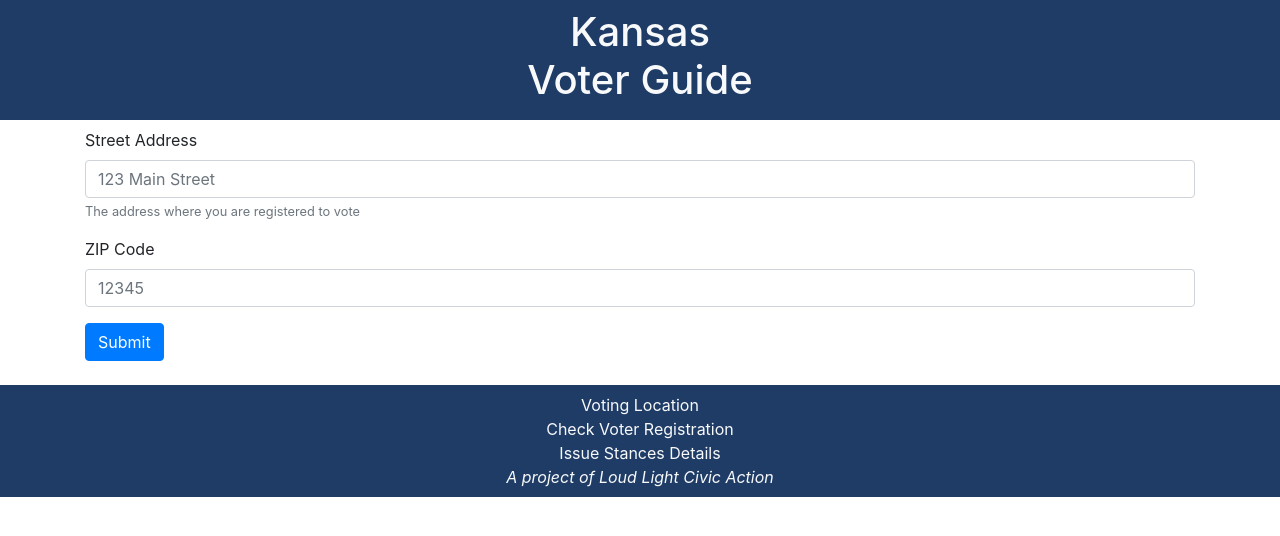
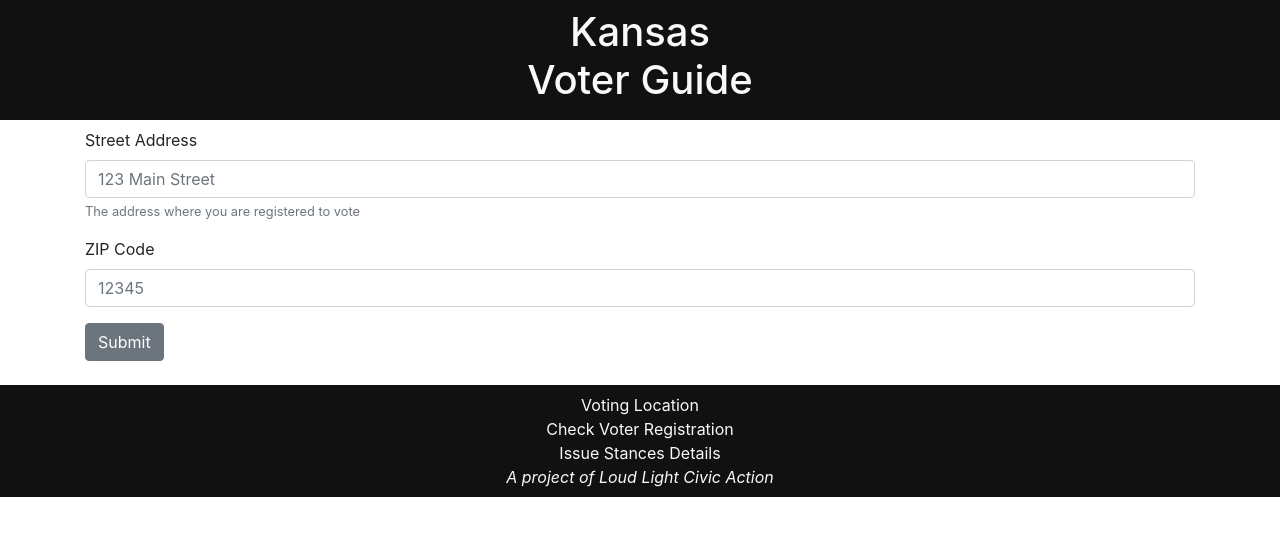
Before and after one commit to loudlightaction/voter-guide, a PHP site: page / in a window 1280 px wide. Shown: the top 536 px of the page. Run offline with PHP 8.4, Linux system fonts and the light colour scheme; data that the repository does not hold is empty; some libraries are stand-ins or nearby versions.

Commit message:
neutralize colors

```diff
--- a/index.php
+++ b/index.php
@@ -58,7 +58,8 @@
 
     <style>
       .nav-bg {
-        background-color: #1f3c67!important;
+        background-color: #111!important;
+        /* background-color: #1f3c67!important; */
       }
       .border-dark {
         border-color: #1f3c67!important;
@@ -151,7 +152,7 @@
   </div><!-- #voter-profile -->
 
   <div class="container text-center mt-2 mb-2">
-    <a class="btn btn-primary" href="<?= get_this_url() ?>">Lookup another address</a>
+    <a class="btn btn-secondary" href="<?= get_this_url() ?>">Lookup another address</a>
   </div>
 
   <?php } else { ?>
@@ -167,7 +168,7 @@
           <label for="zipcode">ZIP Code</label>
           <input type="text" name="zipcode" class="form-control" id="zipcode" placeholder="12345">
         </div>
-        <button type="submit" class="btn btn-primary">Submit</button>
+        <button type="submit" class="btn btn-secondary">Submit</button>
       </form>
     </div>
    </div>
```
